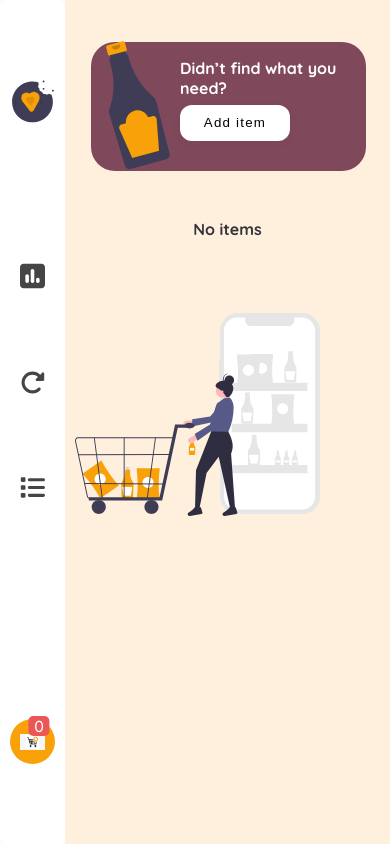
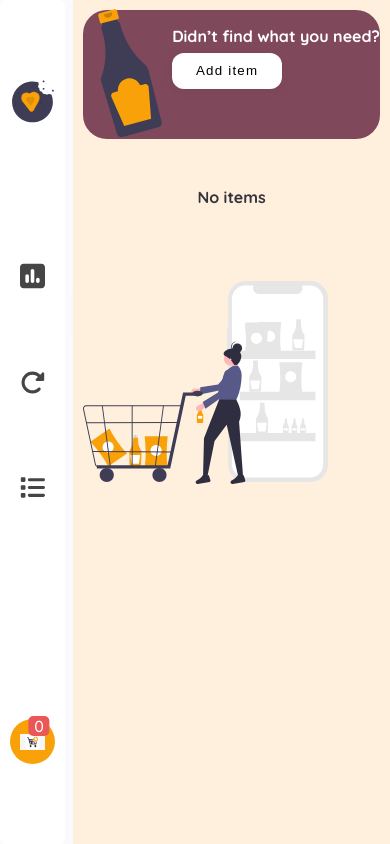
Before and after one commit to EjiroOsiephri/Shoppingfy-app, a React (Vite) app in the folder shoppingify-master/vite-project/: page / in a window 390 px wide. Both pictures are taken after a click on the element 32 px from the left and 741 px from the top of the page. Built offline with nearby package versions, Linux system fonts and the light colour scheme.

Commit message:
Added more complex styles

```diff
--- a/shoppingify-master/vite-project/src/Components/ItemsContainer.jsx
+++ b/shoppingify-master/vite-project/src/Components/ItemsContainer.jsx
@@ -44,6 +44,7 @@ const ItemsContainer = (props) => {
           windowWidth <= 678 && props.showCart === true
             ? {
                 display: "block",
+                flex: "0 0 300px",
               }
             : {}
         }
--- a/shoppingify-master/vite-project/src/Sass/ItemsContainer.module.scss
+++ b/shoppingify-master/vite-project/src/Sass/ItemsContainer.module.scss
@@ -175,6 +175,11 @@ input {
 @media screen and (max-width: 678px) {
   .showItemsInCart img {
     margin-left: 0;
+    max-width: 70%;
+  }
+  .AddItemToCartContainer {
+    margin: 0;
+    width: 100%;
   }
   .AddItemToCartContainer > div > button {
     margin-top: 0.5em;
```
